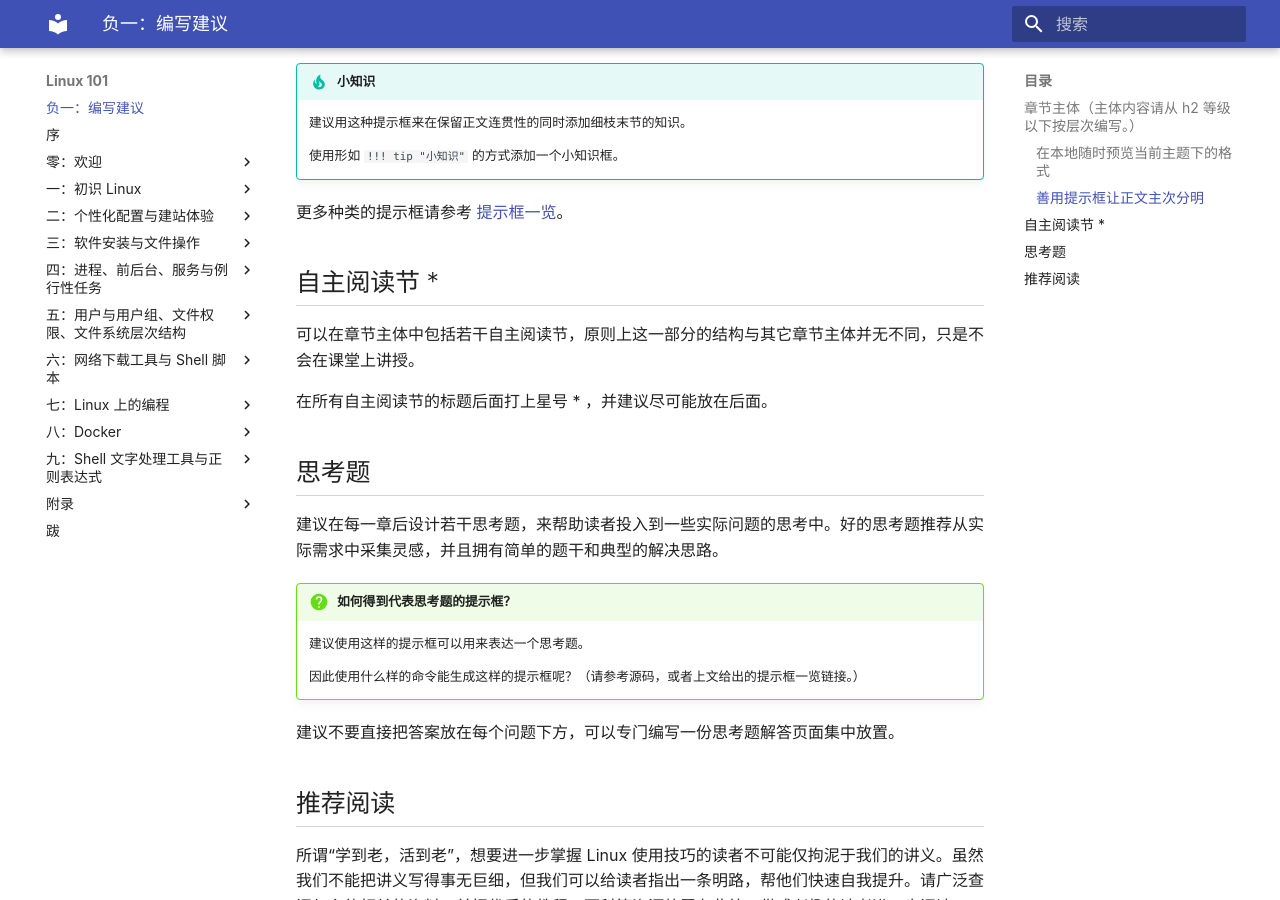
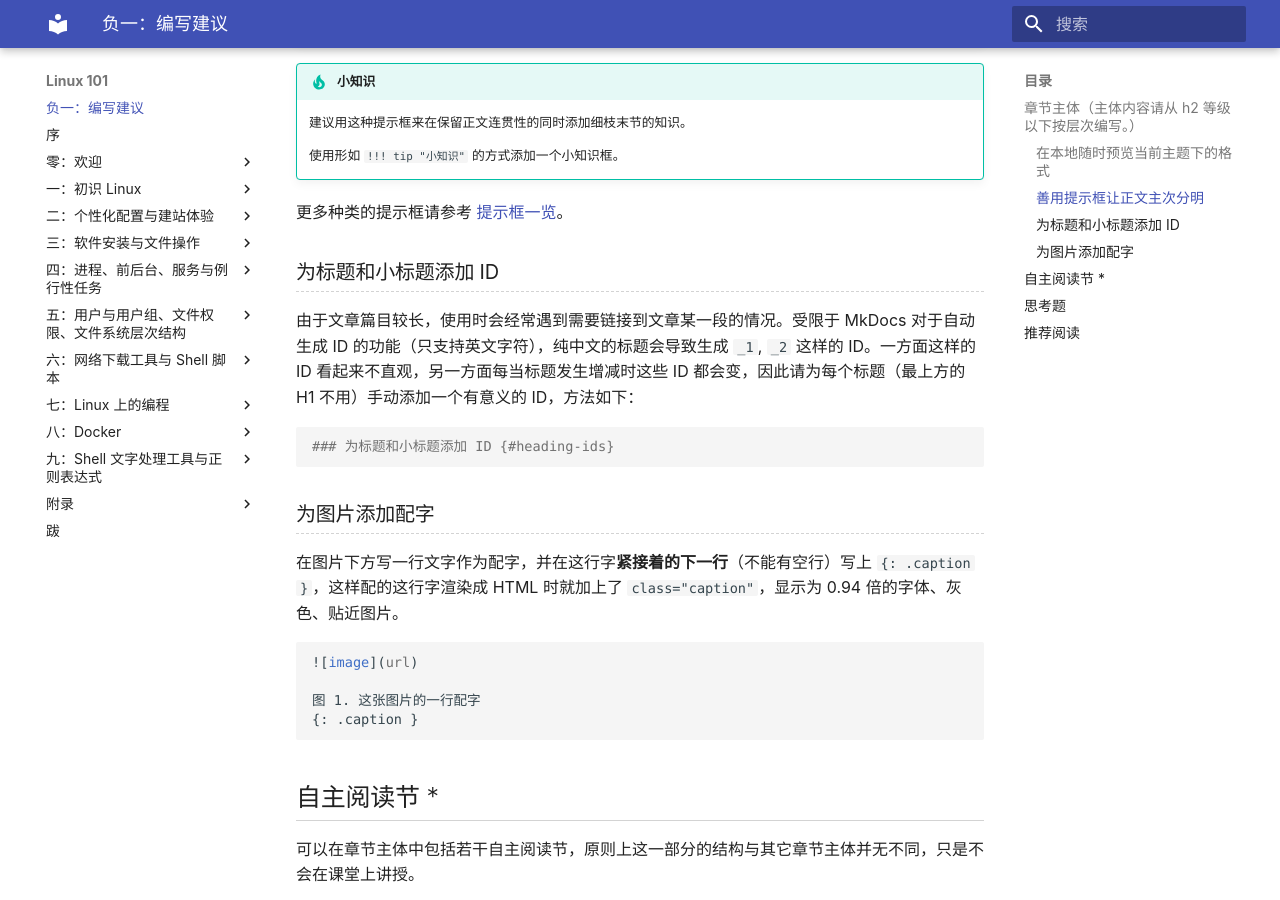
Before and after one commit to ustclug/Linux101-docs, an MkDocs documentation site: the page built from docs/advice.md, in a window 1280 px wide and 900 px high, scrolled down 1400 px. Built offline with MkDocs 1.6.1 and Material for MkDocs 9.7.7, drawn with Linux system fonts in a browser that asks for light colours.

Commit message:
Add image caption and heading id guide

````diff
--- a/docs/advice.md
+++ b/docs/advice.md
@@ -47,6 +47,25 @@
 
 更多种类的提示框请参考 [提示框一览](https://squidfunk.github.io/mkdocs-material/extensions/admonition/)。
 
+### 为标题和小标题添加 ID {#heading-ids}
+
+由于文章篇目较长，使用时会经常遇到需要链接到文章某一段的情况。受限于 MkDocs 对于自动生成 ID 的功能（只支持英文字符），纯中文的标题会导致生成 `_1`, `_2` 这样的 ID。一方面这样的 ID 看起来不直观，另一方面每当标题发生增减时这些 ID 都会变，因此请为每个标题（最上方的 H1 不用）手动添加一个有意义的 ID，方法如下：
+
+```markdown
+### 为标题和小标题添加 ID {#heading-ids}
+```
+
+### 为图片添加配字 {#image-caption}
+
+在图片下方写一行文字作为配字，并在这行字**紧接着的下一行**（不能有空行）写上 `{: .caption }`，这样配的这行字渲染成 HTML 时就加上了 `class="caption"`，显示为 0.94 倍的字体、灰色、贴近图片。
+
+```markdown
+![image](url)
+
+图 1. 这张图片的一行配字
+{: .caption }
+```
+
 ## 自主阅读节 \*
 
 可以在章节主体中包括若干自主阅读节，原则上这一部分的结构与其它章节主体并无不同，只是不会在课堂上讲授。
````
Also changed, not shown: docs/0.md (+11 -11 lines).
